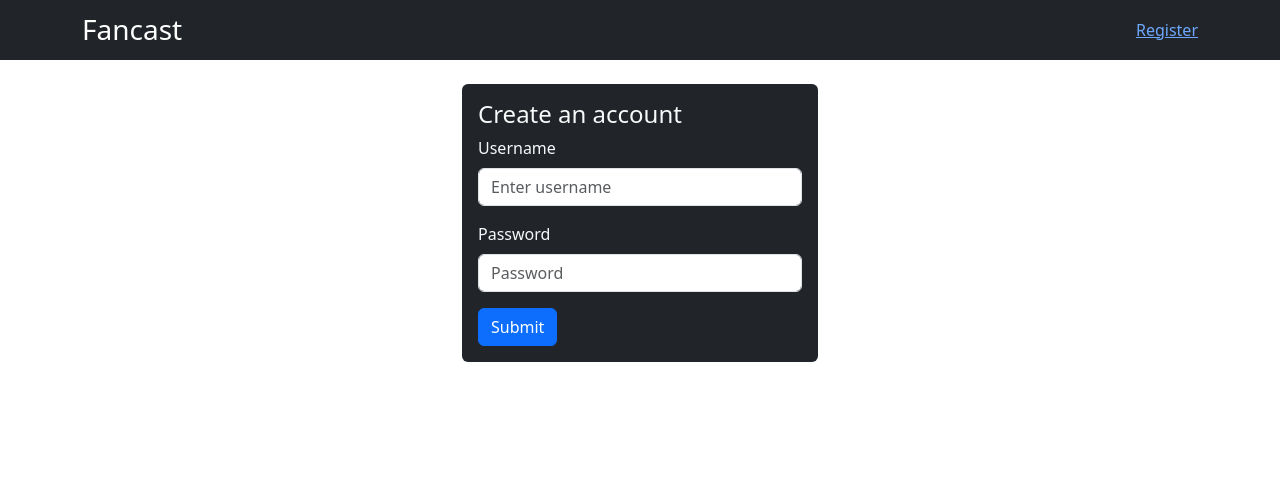
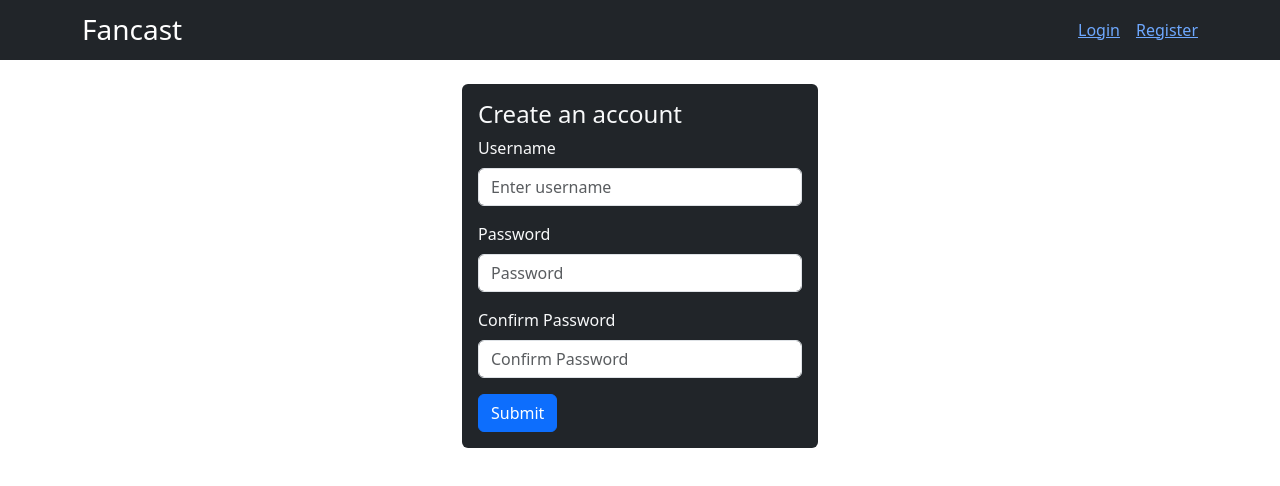
Before and after one commit to sheacronin/fancast, a React (Create React App) app in the folder client/: page /register in a window 1280 px wide. Shown: the top 486 px of the page. Built offline with nearby package versions, Linux system fonts and the light colour scheme.

Commit message:
Add initial Login page, break out AuthForm into reusable component

```diff
--- a/client/src/App.tsx
+++ b/client/src/App.tsx
@@ -1,6 +1,6 @@
 import React from 'react';
 import { Outlet, Link } from 'react-router-dom';
-import { Container, Navbar, Nav } from 'react-bootstrap';
+import { Navbar, Nav, Container, Stack } from 'react-bootstrap';
 
 const App = () => {
   return (
@@ -10,9 +10,14 @@ const App = () => {
           <Navbar.Brand as={Link} to="/">
             <h1 className="h3 m-0">Fancast</h1>
           </Navbar.Brand>
-          <Nav.Item as={Link} to="/register">
-            Register
-          </Nav.Item>
+          <Stack direction="horizontal" gap={3}>
+            <Nav.Item as={Link} to="/login">
+              Login
+            </Nav.Item>
+            <Nav.Item as={Link} to="/register">
+              Register
+            </Nav.Item>
+          </Stack>
         </Container>
       </Navbar>
       <Container as="main" className="pb-5">
--- /dev/null
+++ b/client/src/components/AuthForm.tsx
@@ -0,0 +1,37 @@
+import { Form, Button } from 'react-bootstrap';
+import type { FormEventHandler } from 'react';
+
+interface AuthFormProps {
+  formTitle: string;
+  handleSubmit: FormEventHandler;
+  confirmPassword?: boolean;
+}
+
+export const AuthForm = ({
+  formTitle,
+  handleSubmit,
+  confirmPassword = false,
+}: AuthFormProps) => {
+  return (
+    <Form onSubmit={handleSubmit} className="bg-dark text-light p-3 rounded">
+      <h2 className="h4">{formTitle}</h2>
+      <Form.Group controlId="username" className="mb-3">
+        <Form.Label>Username</Form.Label>
+        <Form.Control placeholder="Enter username" />
+      </Form.Group>
+      <Form.Group controlId="password" className="mb-3">
+        <Form.Label>Password</Form.Label>
+        <Form.Control type="password" placeholder="Password" />
+      </Form.Group>
+      {confirmPassword && (
+        <Form.Group controlId="confirmPassword" className="mb-3">
+          <Form.Label>Confirm Password</Form.Label>
+          <Form.Control type="password" placeholder="Confirm Password" />
+        </Form.Group>
+      )}
+      <Button variant="primary" type="submit">
+        Submit
+      </Button>
+    </Form>
+  );
+};
--- a/client/src/components/index.ts
+++ b/client/src/components/index.ts
@@ -1 +1,2 @@
+export * from './AuthForm';
 export * from './InputBar';
--- a/client/src/index.tsx
+++ b/client/src/index.tsx
@@ -1,7 +1,7 @@
 import React from 'react';
 import ReactDOM from 'react-dom/client';
 import App from './App';
-import { Home, Book, Register } from './pages';
+import { Home, Book, Register, Login } from './pages';
 import reportWebVitals from './reportWebVitals';
 import { createBrowserRouter, RouterProvider } from 'react-router-dom';
 import 'bootstrap/dist/css/bootstrap.min.css';
@@ -23,6 +23,10 @@ const router = createBrowserRouter([
         path: '/register',
         element: <Register />,
       },
+      {
+        path: '/login',
+        element: <Login />,
+      },
     ],
   },
   // TODO: errorElement: <Error />
--- /dev/null
+++ b/client/src/pages/Login/Login.tsx
@@ -0,0 +1,34 @@
+import { Row, Col } from 'react-bootstrap';
+import { AuthForm } from '../../components';
+import { API_BASE_URL } from '../../constants';
+import type { FormEvent } from 'react';
+
+export const Login = () => {
+  return (
+    <Row className="justify-content-center">
+      <Col xs={10} sm={8} md={6} lg={4}>
+        <AuthForm formTitle="Login" handleSubmit={handleLogin} />
+      </Col>
+    </Row>
+  );
+
+  async function handleLogin(e: FormEvent<HTMLFormElement>) {
+    e.preventDefault();
+
+    const { username, password } = e.target as typeof e.target & {
+      username: { value: string };
+      password: { value: string };
+    };
+    const response = await fetch(`${API_BASE_URL}/auth/login`, {
+      method: 'POST',
+      headers: { 'Content-Type': 'application/json' },
+      body: JSON.stringify({
+        username: username.value,
+        password: password.value,
+      }),
+    });
+    // TODO: handle bad requests
+    const data = await response.json();
+    console.log(data);
+  }
+};
--- a/client/src/pages/Register/Register.tsx
+++ b/client/src/pages/Register/Register.tsx
@@ -1,28 +1,17 @@
 import type { FormEvent } from 'react';
-import { Row, Col, Form, Button } from 'react-bootstrap';
+import { Row, Col } from 'react-bootstrap';
 import { API_BASE_URL } from '../../constants';
+import { AuthForm } from '../../components';
 
 export const Register = () => {
   return (
     <Row className="justify-content-center">
       <Col xs={10} sm={8} md={6} lg={4}>
-        <Form
-          onSubmit={handleRegistration}
-          className="bg-dark text-light p-3 rounded"
-        >
-          <h2 className="h4">Create an account</h2>
-          <Form.Group controlId="username" className="mb-3">
-            <Form.Label>Username</Form.Label>
-            <Form.Control placeholder="Enter username" />
-          </Form.Group>
-          <Form.Group controlId="password" className="mb-3">
-            <Form.Label>Password</Form.Label>
-            <Form.Control type="password" placeholder="Password" />
-          </Form.Group>
-          <Button variant="primary" type="submit">
-            Submit
-          </Button>
-        </Form>
+        <AuthForm
+          formTitle="Create an account"
+          handleSubmit={handleRegistration}
+          confirmPassword
+        />
       </Col>
     </Row>
   );
@@ -30,16 +19,19 @@ export const Register = () => {
   async function handleRegistration(e: FormEvent<HTMLFormElement>) {
     e.preventDefault();
 
-    const { username, password } = e.target as typeof e.target & {
-      username: { value: string };
-      password: { value: string };
-    };
+    const { username, password, confirmPassword } =
+      e.target as typeof e.target & {
+        username: { value: string };
+        password: { value: string };
+        confirmPassword: { value: string };
+      };
     const response = await fetch(`${API_BASE_URL}/auth/register`, {
       method: 'POST',
       headers: { 'Content-Type': 'application/json' },
       body: JSON.stringify({
         username: username.value,
         password: password.value,
+        confirmPassword: confirmPassword.value,
       }),
     });
     const data = await response.json();
--- a/client/src/pages/index.ts
+++ b/client/src/pages/index.ts
@@ -1,3 +1,4 @@
 export * from './Home/Home';
 export * from './Book/Book';
 export * from './Register/Register';
+export * from './Login/Login';
```
Also changed, not shown: 1 other file (tests, documents, lock files or other folders).
